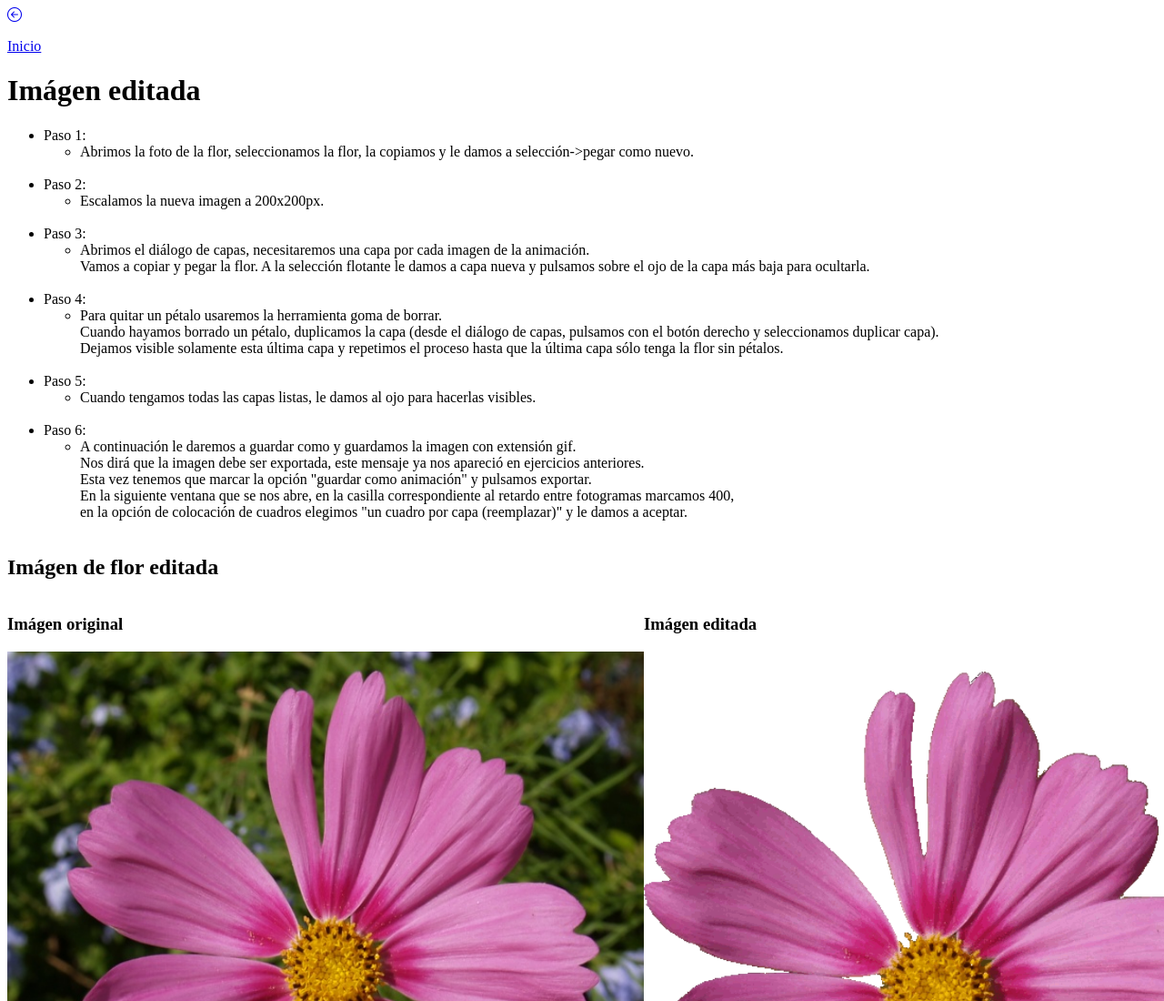
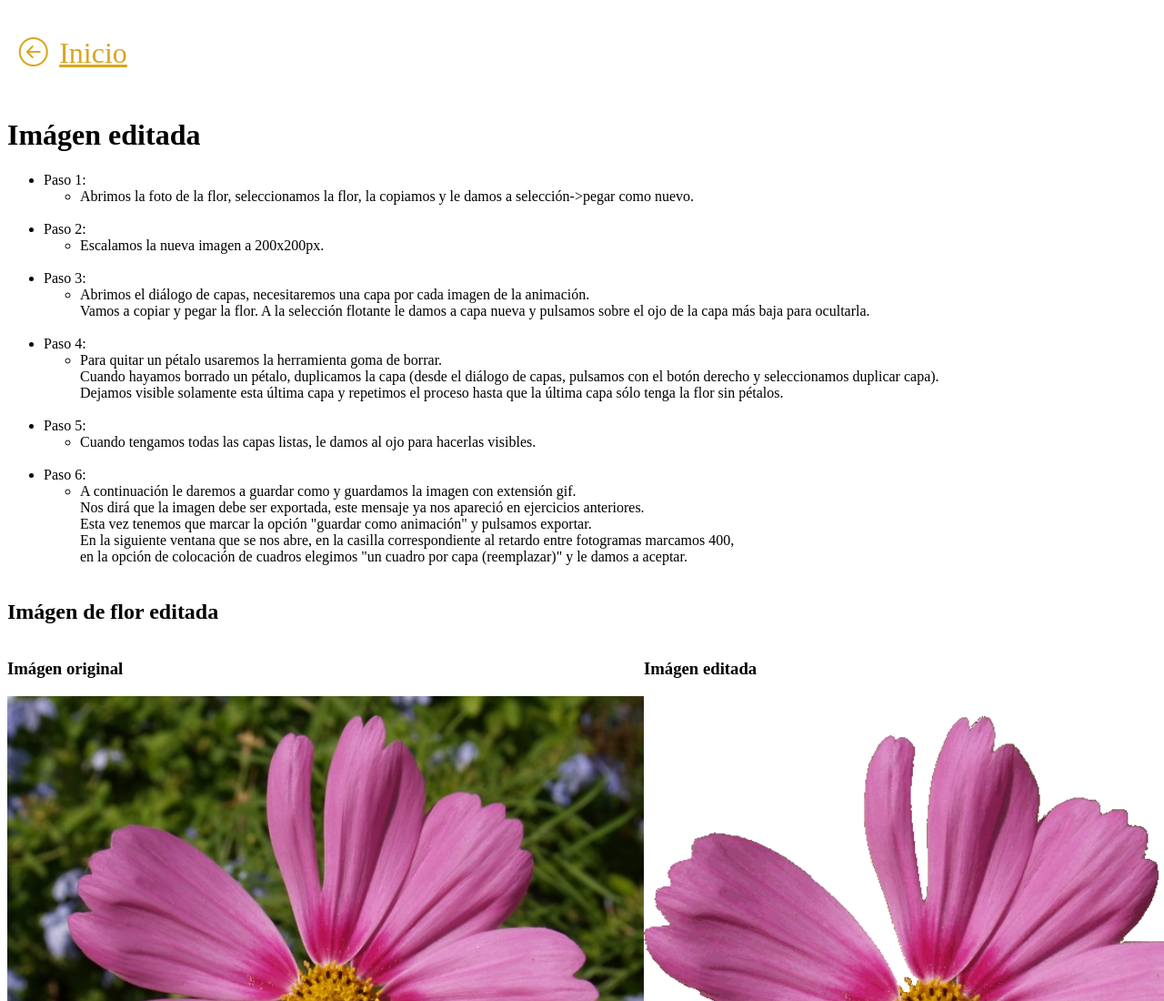
Before and after one commit to javilopezleza/image-edition, a plain HTML site: page flor.html in a window 1280 px wide. Shown: the top 1100 px of the page at 91% size. Drawn offline with nearby package versions, Linux system fonts and the light colour scheme.

Commit message:
Image Edition

```diff
--- a/css/style.css
+++ b/css/style.css
@@ -3,6 +3,17 @@
   width: 300px;
   height: 200px;
 }
+
+.back a{
+  display: flex;
+  align-items: center;
+  color: goldenrod;
+  font-size: 2rem;
+  margin-left: 1%;
+  }
+  .back p{
+    margin-left: 1%;
+  }
 
 
 @media screen and (max-width: 991px) {
```
